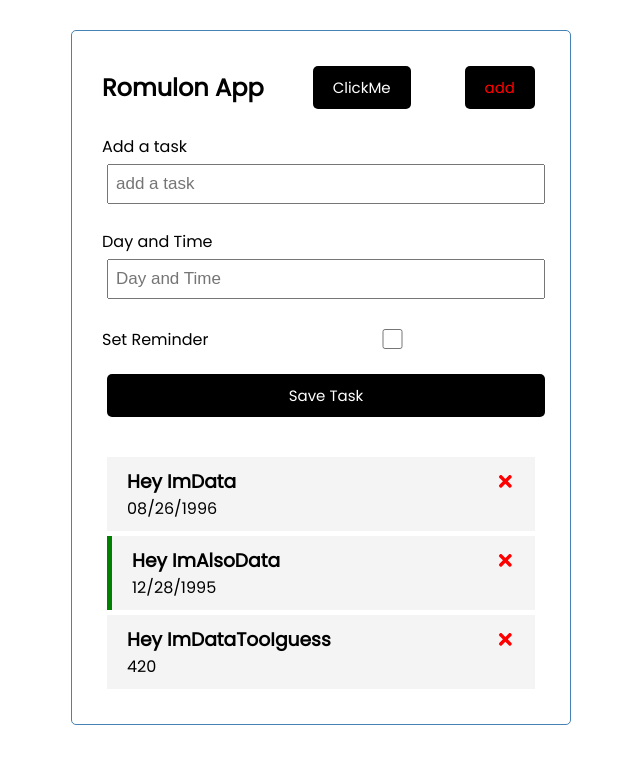
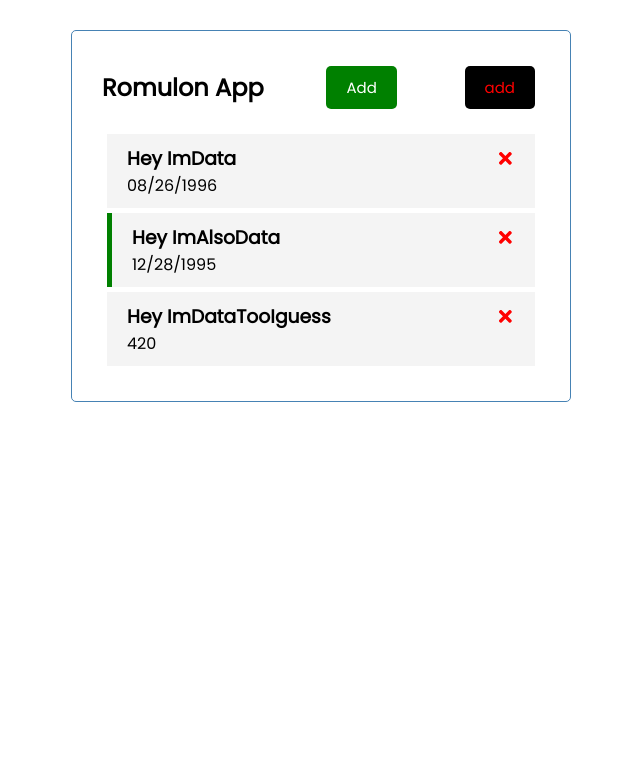
Before and after one commit to antromo741/react-todo-list, a React (Create React App) app: page / in a window 1280 px wide. Shown: the top 764 px of the page, without its empty margins (319-959 px from the left). Built offline with nearby package versions, Linux system fonts and the light colour scheme.

Commit message:
can dynamically update the color and text of butons through the o=power of react and props

```diff
--- a/src/App.js
+++ b/src/App.js
@@ -4,6 +4,8 @@ import Tasks from './components/Tasks'
 import AddTask from './components/AddTask'
 
 function App() {
+  const [showAddTask, setShowAddTask] = useState(false)
+
   const [tasks, setTasks] = useState([
     {
       id: 1,
@@ -26,14 +28,14 @@ function App() {
   ])
 
   const addTask = (task) => {
-  const id = Math.floor(Math.random() * 10000) + 1
-  const newTask = { id, ...task }
-  setTasks([...tasks, newTask])
+    const id = Math.floor(Math.random() * 10000) + 1
+    const newTask = { id, ...task }
+    setTasks([...tasks, newTask])
   }
 
   const deleteTask = (id) => {
     setTasks(tasks.filter((task) => task.id !== id))
-    }
+  }
 
   const toggleReminder = (id) => {
     setTasks(
@@ -43,8 +45,13 @@ function App() {
 
   return (
     <div className="container">
-    <Header />
-    <AddTask onAdd={addTask} />
+
+    <Header
+      onAdd={() => setShowAddTask(!showAddTask)}
+      showAdd={showAddTask}
+    />
+
+    {showAddTask && <AddTask onAdd={addTask} />}
 
     {tasks.length > 0 ? (
     <Tasks tasks={tasks}
--- a/src/components/Header.js
+++ b/src/components/Header.js
@@ -2,20 +2,19 @@ import PropTypes from 'prop-types'
 
 import Button from './Button'
 
-const Header = ({ title }) => {
-    const onClick = (e) => {
-        console.log(e)
-    }
+const Header = ({ title, onAdd, showAdd }) => {
+
 
     return (
        <header className='header'>
            <h2>{title}</h2>
-           <Button color='royale-blue'
-           text='ClickMe'
-           onClick={onClick}
+           <Button
+           color={showAdd ? 'red' : 'green'}
+           text={showAdd ? 'Close' : 'Add'}
+           onClick={onAdd}
            />
 
-            <Button onClick={onClick} color='black' text='add' text_color='red' />
+            <Button onClick={onAdd} color='black' text='add' text_color='red' />
        </header>
     )
 }
```
